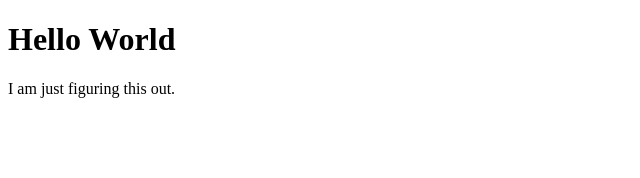
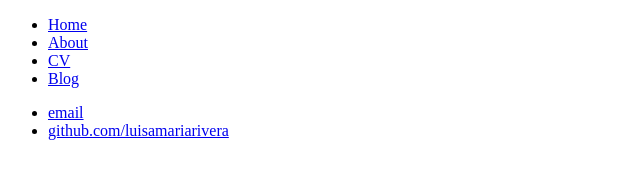
Before and after one commit to luisamariarivera/luisamariarivera.github.io, a plain HTML site: page index.html in a window 1280 px wide. Shown: the whole page, without its empty margins (0-640 px from the left). Drawn offline with Linux system fonts and the light colour scheme.

Commit message:
Update index.html

```diff
--- a/index.html
+++ b/index.html
@@ -1,7 +1,23 @@
 <!DOCTYPE html>
 <html>
-<body>
-<h1>Hello World</h1>
-<p>I am just figuring this out.</p>
-</body>
+	<head>
+		<title>Luisa Maria Rivera MPH</title>
+	</head>
+	<body>
+		<nav>
+    		<ul>
+        		<li><a href="/">Home</a></li>
+	        	<li><a href="/about">About</a></li>
+        		<li><a href="/cv">CV</a></li>
+        		<li><a href="/projects">Blog</a></li>
+    		</ul>
+		</nav>
+
+		<footer>
+    		<ul>
+        		<li><a href="mailto:luisamariarivera@gmail.com">email</a></li>
+        		<li><a href="https://github.com/luisamariarivera">github.com/luisamariarivera</a></li>
+			</ul>
+		</footer>
+	</body>
 </html>
```
